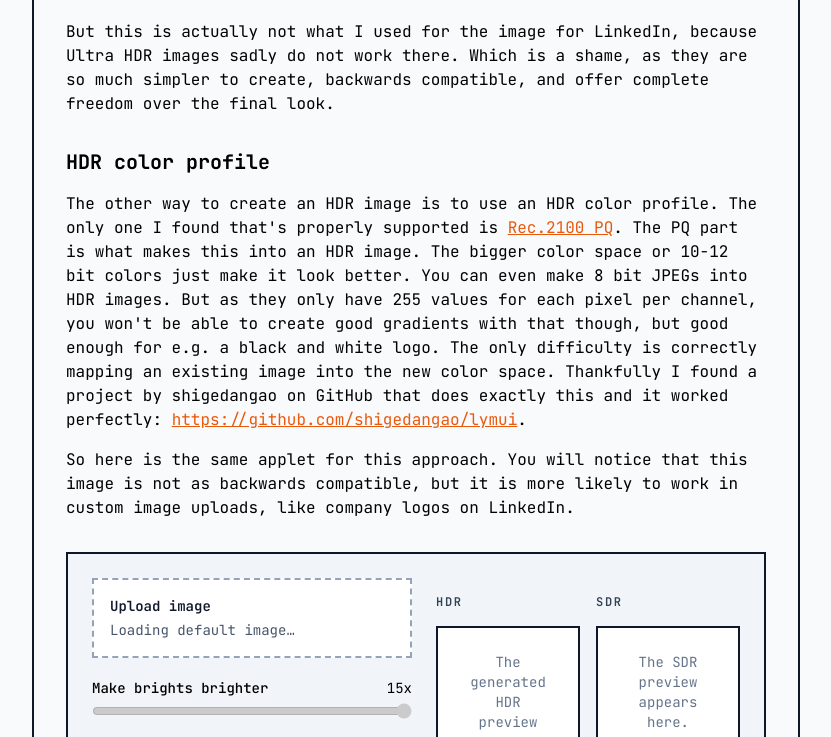
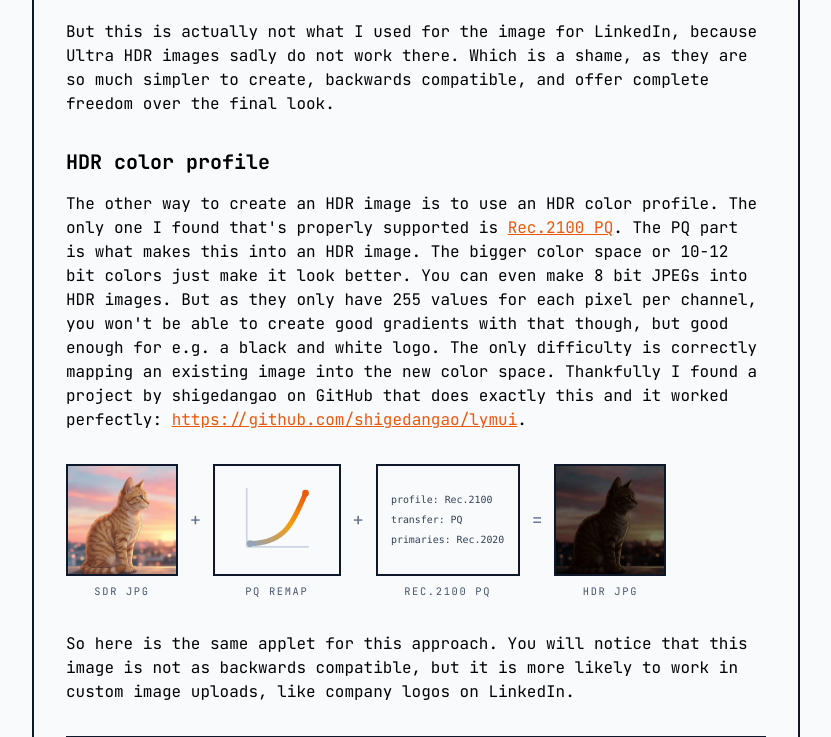
Before and after one commit to TN1ck/tn1ck.com, a Next.js app: page /blog/abuse-hdr-images-for-marketing in a window 1280 px wide. Shown: the part 2800-3537 px from the top of the page, without its empty margins (224-1055 px from the left). Built offline with nearby package versions, Linux system fonts and the light colour scheme.

Commit message:
chore: cute visualisation also for the HDR color profile

```diff
--- a/pages/blog/abuse-hdr-images-for-marketing.tsx
+++ b/pages/blog/abuse-hdr-images-for-marketing.tsx
@@ -76,6 +76,27 @@ const EquationMarker = ({ children }: { children: React.ReactNode }) => {
   )
 }
 
+const OverviewBlock = ({
+  label,
+  widthClass = "w-36",
+  children,
+}: {
+  label: string
+  widthClass?: string
+  children: React.ReactNode
+}) => {
+  return (
+    <figure className={`m-0 ${widthClass} shrink-0`}>
+      <div className="flex h-28 items-center justify-center border-2 border-slate-900 bg-slate-50 p-3">
+        {children}
+      </div>
+      <figcaption className="mt-2 text-center text-[0.65rem] uppercase tracking-[0.16em] text-slate-600">
+        {label}
+      </figcaption>
+    </figure>
+  )
+}
+
 const UltraHdrOverview = () => {
   return (
     <div className="my-8">
@@ -93,24 +114,82 @@ const UltraHdrOverview = () => {
             alt="Gain map generated from the cat image"
           />
           <EquationMarker>+</EquationMarker>
-          <figure className="m-0 w-36 shrink-0">
-            <div className="flex h-28 items-center border-2 border-slate-900 bg-slate-50 p-3">
-              <pre className="overflow-x-auto text-[0.62rem] leading-5 text-slate-700">
-                {`max-content-boost: 15x
+          <OverviewBlock label="metadata">
+            <pre className="overflow-x-auto text-[0.62rem] leading-5 text-slate-700">
+              {`max-content-boost: 15x
 min-content-boost: 0.9x
 gamma: 1
 hdr-capacity-max: 15x`}
-              </pre>
-            </div>
-            <figcaption className="mt-2 text-center text-[0.65rem] uppercase tracking-[0.16em] text-slate-600">
-              metadata
-            </figcaption>
-          </figure>
+            </pre>
+          </OverviewBlock>
           <EquationMarker>=</EquationMarker>
           <OverviewItem
             label="ultra hdr"
             src="/hdr-images/cat-ultrahdr.jpg"
             alt="Ultra HDR cat JPEG"
+          />
+        </div>
+      </div>
+    </div>
+  )
+}
+
+const NativeHdrOverview = () => {
+  return (
+    <div className="my-8">
+      <div className="-mx-1 overflow-x-auto px-1">
+        <div className="flex min-w-max items-start gap-3">
+          <OverviewItem
+            label="sdr jpg"
+            src="/hdr-images/cat-normal.jpg"
+            alt="Standard dynamic range cat JPEG"
+          />
+          <EquationMarker>+</EquationMarker>
+          <OverviewBlock label="pq remap" widthClass="w-32">
+            <svg
+              viewBox="0 0 100 100"
+              aria-hidden="true"
+              className="h-full w-full"
+            >
+              <defs>
+                <linearGradient
+                  id="pq-remap-gradient"
+                  x1="0%"
+                  y1="100%"
+                  x2="100%"
+                  y2="0%"
+                >
+                  <stop offset="0%" stopColor="#94a3b8" />
+                  <stop offset="55%" stopColor="#f59e0b" />
+                  <stop offset="100%" stopColor="#ea580c" />
+                </linearGradient>
+              </defs>
+              <path d="M14 82H88" stroke="#cbd5e1" strokeWidth="2" />
+              <path d="M14 82V12" stroke="#cbd5e1" strokeWidth="2" />
+              <path
+                d="M18 78C34 78 50 74 62 60C72 48 78 32 84 18"
+                fill="none"
+                stroke="url(#pq-remap-gradient)"
+                strokeLinecap="round"
+                strokeWidth="6"
+              />
+              <circle cx="18" cy="78" r="4" fill="#94a3b8" />
+              <circle cx="84" cy="18" r="4" fill="#ea580c" />
+            </svg>
+          </OverviewBlock>
+          <EquationMarker>+</EquationMarker>
+          <OverviewBlock label="rec.2100 pq">
+            <pre className="overflow-x-auto text-[0.62rem] leading-5 text-slate-700">
+              {`profile: Rec.2100
+transfer: PQ
+primaries: Rec.2020`}
+            </pre>
+          </OverviewBlock>
+          <EquationMarker>=</EquationMarker>
+          <OverviewItem
+            label="hdr jpg"
+            src="/hdr-images/cat-hdr.jpg"
+            alt="Cat image with HDR color profile"
           />
         </div>
       </div>
@@ -183,17 +262,21 @@ const AbuseHDRImagesForMarketingBlog: NextPage = () => {
         </p>
 
         <p>
-          Read on if you are curious how it works, else just go to <a
+          Read on if you are curious how it works, else just go to{" "}
+          <a
             target="_blank"
             rel="noopener noreferrer"
             href="https://extrabrightimages.com"
           >
             extrabrightimages.com
-          </a> to create your extra bright images. It's completely client side!
+          </a>{" "}
+          to create your extra bright images. It's completely client side!
         </p>
 
         <p>
-          There are two ways to create an HDR image. One is a new format called "Ultra HDR", the other is by using an HDR color profile. Let's see how they work:
+          There are two ways to create an HDR image. One is a new format called
+          "Ultra HDR", the other is by using an HDR color profile. Let's see how
+          they work:
         </p>
         <h2>Ultra HDR</h2>
         <p>
@@ -204,8 +287,8 @@ const AbuseHDRImagesForMarketingBlog: NextPage = () => {
           >
             Ultra HDR
           </a>{" "}
-          image is an extension of the JPEG file format. You can think of
-          it like this:
+          image is an extension of the JPEG file format. You can think of it
+          like this:
         </p>
 
         <UltraHdrOverview />
@@ -213,9 +296,9 @@ const AbuseHDRImagesForMarketingBlog: NextPage = () => {
         <ul className="ml-4 pl-4 list-outside list-disc">
           <li>The original JPG</li>
           <li>
-            A gain JPG, which is a black and white image (mask) that says
-            which parts should be made brighter / darker. White will make
-            something bright, black darker, and gray won't change anything.
+            A gain JPG, which is a black and white image (mask) that says which
+            parts should be made brighter / darker. White will make something
+            bright, black darker, and gray won't change anything.
           </li>
           <li>
             Metadata that says how strong the effect should be. For example, if
@@ -233,7 +316,8 @@ const AbuseHDRImagesForMarketingBlog: NextPage = () => {
 
         <p>
           It's pretty neat as it is backwards compatible and you can control how
-          the image should look for non-HDR displays. Here is a widget to create your own Ultra HDR images:
+          the image should look for non-HDR displays. Here is a widget to create
+          your own Ultra HDR images:
         </p>
         <HDRImageWidget variant="ultra" />
 
@@ -295,6 +379,8 @@ const AbuseHDRImagesForMarketingBlog: NextPage = () => {
           .
         </p>
 
+        <NativeHdrOverview />
+
         <p>
           So here is the same applet for this approach. You will notice that
           this image is not as backwards compatible, but it is more likely to
@@ -303,13 +389,18 @@ const AbuseHDRImagesForMarketingBlog: NextPage = () => {
 
         <HDRImageWidget variant="native" />
 
-        <p>That is all, have fun with your extra bright images. If you want to read more about HDR images, highly recommend <a
+        <p>
+          That is all, have fun with your extra bright images. If you want to
+          read more about HDR images, highly recommend{" "}
+          <a
             target="_blank"
             rel="noopener noreferrer"
             href="https://gregbenzphotography.com/hdr/"
           >
             the website of Greg Benz
-          </a>.</p>
+          </a>
+          .
+        </p>
 
         <div className="my-8 border-2 border-slate-900 bg-slate-100 p-4 text-sm leading-6 text-slate-700">
           <strong>Attribution / licenses:</strong> The widgets above are based
```
